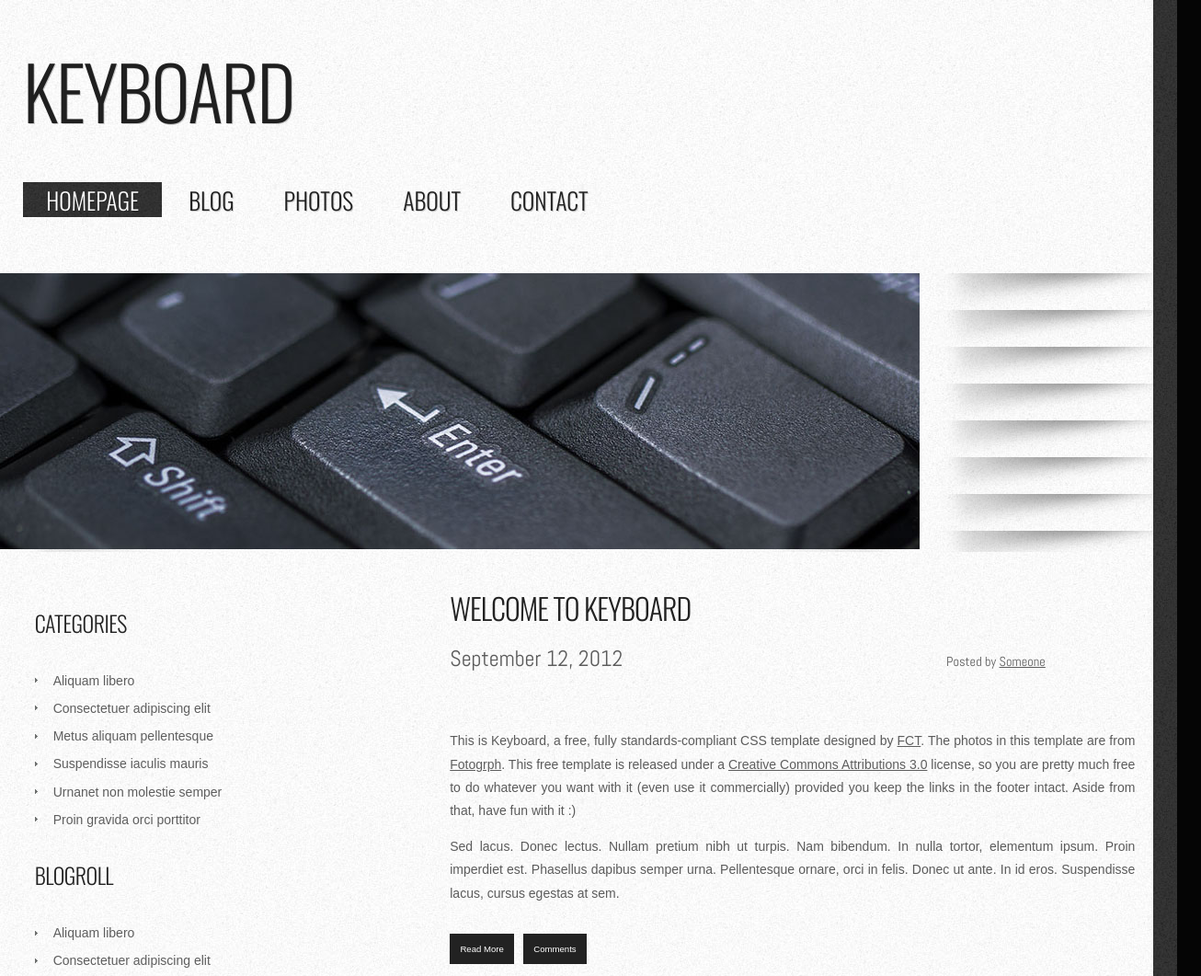
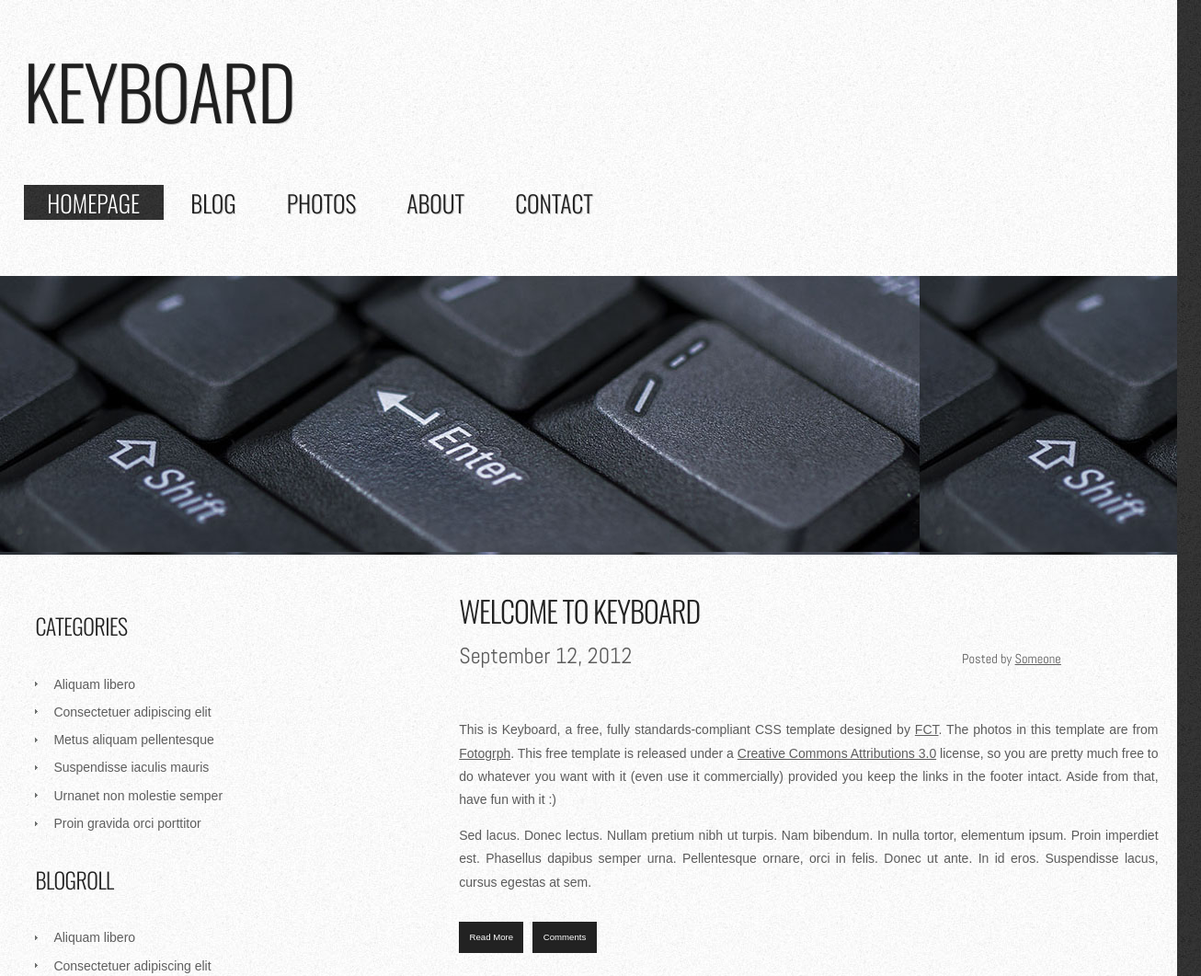
Before and after one commit to kperetz/project_transformation_peretz_kelly, a plain HTML site: page index.html in a window 1280 px wide. Shown: the top 1061 px of the page at 92% size, 1306 px wide, since content can reach past the window. Drawn offline with nearby package versions, Linux system fonts and the light colour scheme.

Commit message:
clean up borders and banner image repeat

```diff
--- a/css/main.css
+++ b/css/main.css
@@ -5,7 +5,7 @@ body {
     font-family: Arial, Helvetica, sans-serif;
     font-size: 14px;
     color: #5B5B5B;
-    width: 98%;
+    width: 100%;
 
 }
 
@@ -48,9 +48,7 @@ main {
 
 /* Header */
 
-#header-wrapper {
-    overflow: hidden;
-}
+
 
 #header {
     width: 100%;
@@ -144,14 +142,15 @@ nav a:hover, nav .current_page_item a {
     margin: 0 auto;
     margin-top:0%;
     width: 100%;
-    height: 30%;
-    background: url(../img/img03.png) ;
-    object-fit: fill;
+    background: url(../img/img03.png) no-repeat ;
 
 }
 
 #banner .content {
     width: 100%;
+    background: url(../img/img02.jpg);
+    background-repeat: repeat;
+
 }
 
 /* Page */
@@ -177,7 +176,7 @@ nav a:hover, nav .current_page_item a {
 .post {
 
     margin-bottom: 10%;
-    border-bottom: 1% solid #E7EBED;
+
 }
 
 .post .title {
@@ -269,7 +268,6 @@ aside li ul {
 
 aside li li {
 
-    border-bottom: 1% solid #E7EBED;
     margin: 0px 0px;
     border-left: none;
 }
@@ -316,6 +314,7 @@ aside a:hover {
 
 footer {
     height: 140px;
+    width: 100%;
     margin: 0 auto;
     padding: 35px 0 35px 0;
     font-family: 'Abel', sans-serif;
@@ -401,7 +400,7 @@ footer a {
 
     aside li li {
 
-    border-bottom: 1% solid #E7EBED;
+
     margin: 0px 0px;
     border-left: none;
 }
@@ -479,7 +478,7 @@ footer a {
 .post {
 
     margin-bottom: 10%;
-    border-bottom: 1% solid #E7EBED;
+
 }
 
 .post .title {
@@ -579,7 +578,6 @@ aside li ul {
 
 aside li li {
 
-    border-bottom: 10% solid #E7EBED;
     margin: 0px 0px;
     border-left: none;
 
@@ -689,7 +687,6 @@ footer {
     main {
     height: 1000px;
 }
-    }
 }
 @media (min-width: 900px){
   main {
@@ -710,15 +707,26 @@ footer {
     height: 900px;
 }
 @media (min-width: 1000px){
+
     main {
-    background: #FFFFFF url(../img/img05.jpg) repeat;
+    background: #FFFFFF url(../img/img05.jpg) ;
     width: 100%;
     padding-bottom: 50%;
     height: auto;
 }
+    h1{
+
+        padding: 0px;
+
+    }
+    nav{
+
+        margin: 0 auto;
+        display: inline;
+    }
 
 footer {
-    clear: all;
+    clear:both;
     height: 20%;
     width: 100%;
     margin: 0 auto;
@@ -730,13 +738,28 @@ footer {
         width: 100%;
         display: inline-block;
     }
-     .post .meta .posted {
+    .post .meta .posted {
     padding-left: 46%;
 
 }
+    #banner {
+    margin-left: auto;
+    margin-right: auto;
+    margin: 0 auto;
+    margin-top:0%;
+    width:100%;
+    background: url(../img/img03.png)  ;
+    background-repeat: repeat-x;
+
+}
+
+#banner .content {
+    width: 100%;
+}
+
 }
 @media (min-width: 1120px){
     main{
         height: auto;
     }
-    }
+}
--- a/index.html
+++ b/index.html
@@ -29,7 +29,8 @@
             </div>
 
             <div id="banner">
-                <div class="content"><img src="img/img02.jpg" alt="keyboard image" /></div>
+                <div class="content">
+                <img src="img/img02.jpg" alt="keyboard image" /></div>
             </div>
         </div>
         <!-- end #header -->
@@ -40,10 +41,10 @@
                     <h2 class="title">
                         <a href="#">Welcome to Keyboard </a>
                     </h2>
-                    <p class="meta">
+                    <div class="meta">
                         <date>September 12, 2012</date>
                         <span class="posted">Posted by <a href="#">Someone</a></span>
-                    </p>
+                    </div>
 
                     <div class="entry">
                         <p class="special">This is Keyboard, a free, fully standards-compliant CSS template designed by <a href="http://www.freecsstemplates.org">FCT</a>.        The photos in this template are from <a href="http://fotogrph.com/"> Fotogrph</a>. This free template is released under a <a href="http://creativecommons.org/licenses/by/3.0/">Creative Commons Attributions 3.0</a> license, so you are pretty much free to do whatever you want with it (even use it commercially) provided you keep the links in the footer intact. Aside from that, have fun with it :) </p>
@@ -55,10 +56,10 @@
                     <h2 class="title">
                         <a href="#">Lorem ipsum sed aliquam</a>
                     </h2>
-                    <p class="meta">
+                    <div class="meta">
                         <date>September 11, 2012</date>
                         <span class="posted">Posted by <a href="#">Someone</a></span>
-                    </p>
+                    </div>
 
                     <div class="entry">
                         <p>Sed lacus. Donec lectus. Nullam pretium nibh ut turpis. Nam bibendum. In nulla tortor, elementum vel, tempor at, varius non, purus. Mauris vitae nisl nec metus placerat consectetuer. Donec ipsum. Proin imperdiet est. Phasellus <a href="#">dapibus semper urna</a>. Pellentesque ornare, orci in consectetuer hendrerit, urna elit eleifend nunc, ut consectetuer nisl felis ac diam. Etiam non felis. Donec ut ante. In id eros. Suspendisse lacus turpis, cursus egestas at sem.  Mauris quam enim, molestie in,  ut, lobortis a, est.</p>
@@ -69,10 +70,10 @@
                     <h2 class="title">
                         <a href="#">Lorem ipsum sed aliquam</a>
                     </h2>
-                    <p class="meta">
+                    <div class="meta">
                         <date>September 09, 2012</date>
                         <span class="posted">Posted by <a href="#">Someone</a></span>
-                    </p>
+                    </div>
 
                     <div class="entry">
                         <p>Sed lacus. Donec lectus. Nullam pretium nibh ut turpis. Nam bibendum. In nulla tortor, elementum vel, tempor at, varius non, purus. Mauris vitae nisl nec metus placerat consectetuer. Donec ipsum. Proin imperdiet est. Phasellus <a href="#">dapibus semper urna</a>. Pellentesque ornare, orci in consectetuer hendrerit, urna elit eleifend nunc, ut consectetuer nisl felis ac diam. Etiam non felis. Donec ut ante. In id eros. Suspendisse lacus turpis, cursus egestas at sem.  Mauris quam enim, molestie in,  ut, lobortis a, est.</p>
@@ -128,4 +129,4 @@
     </footer>
     <!-- end #footer -->
     </body>
-    </html>
+</html>
```
Also changed, not shown: 1 other file.
